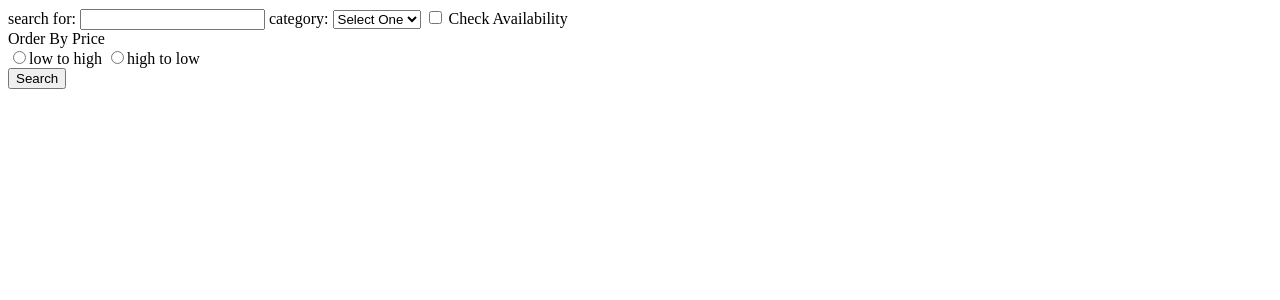
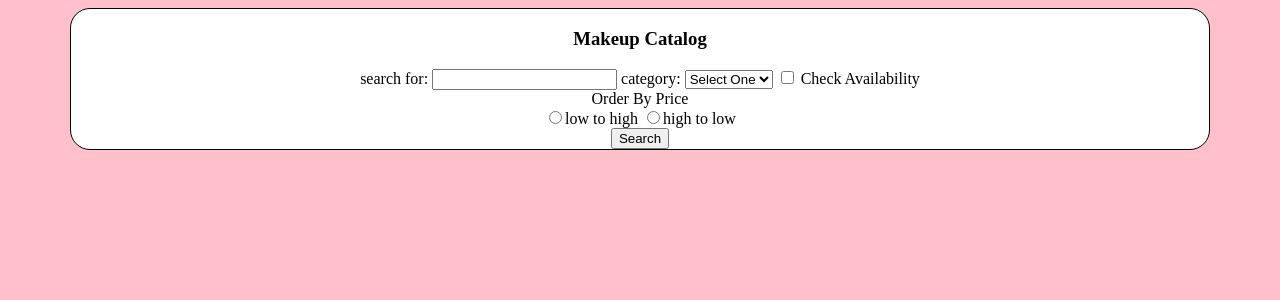
Before and after one commit to Arc39/336Group_Kara_Ed_Tomas, a PHP site: page / in a window 1280 px wide. Shown: the top 300 px of the page. Run offline with PHP 8.4, Linux system fonts and the light colour scheme.

Commit message:
Cleaned up some tabbing in the index page, and added CSS

```diff
--- /dev/null
+++ b/assets/style.css
@@ -0,0 +1,11 @@
+body{
+    background-color: pink;
+}
+#wrapper{
+  background-color:white;
+  width: 90%;
+  margin: 0 auto;
+  text-align: center;
+  border-radius: 20px;
+  border: 1px solid black;
+}
--- a/index.php
+++ b/index.php
@@ -1,15 +1,19 @@
-
 <!DOCTYPE html>
 <html>
     <head>
-        <title>makeup</title>
+        <title>Makeup Catalog</title>
+        <style>
+            @import url("assets/style.css");
+        </style>
     </head>
     <body>
         <div id = "wrapper">
+            <h3>Makeup Catalog</h3>
             <form>
-
-            search for: <input type="text" name="brandName"/>
-            category: <select name="brandType">
+                search for:
+                <input type="text" name="brandName"/>
+                category:
+                <select name="brandType">
                     <option value="">Select One</option>
                           //<?php
                           //       $ = getDeviceTypes();
@@ -21,7 +25,6 @@
                 <input type="checkbox" name="status" id="status"/>
                 <label for="status">Check Availability</label>
                 <br>
-
                 Order By Price
                 <br>
                 <input type="radio" name="order" value="acs" id="cpcAcs"><label for="cpcAcs">low to high</label>
@@ -29,11 +32,7 @@
 
                 <br>
                 <input type="submit" value="Search" />
-
-
-
             </form>
         </div>
-
     </body>
 </html>
```
Lines whose indentation alone changed are shown as unchanged.
